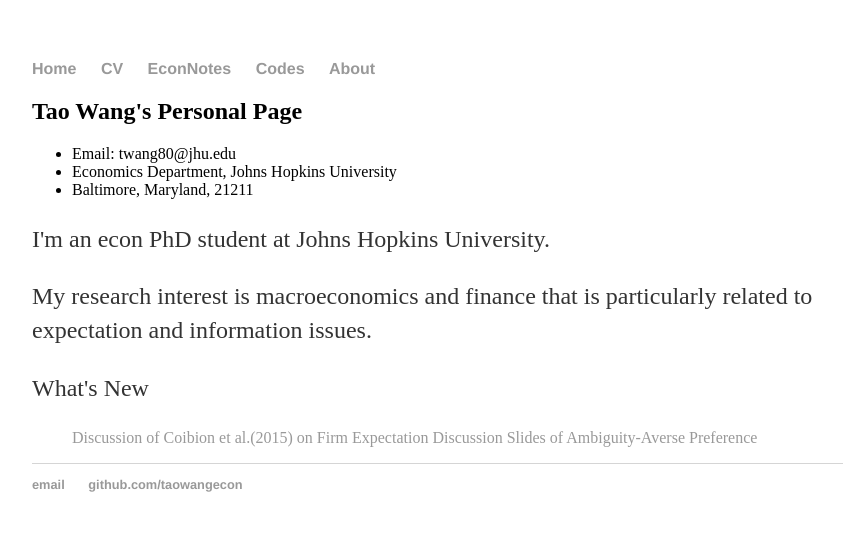
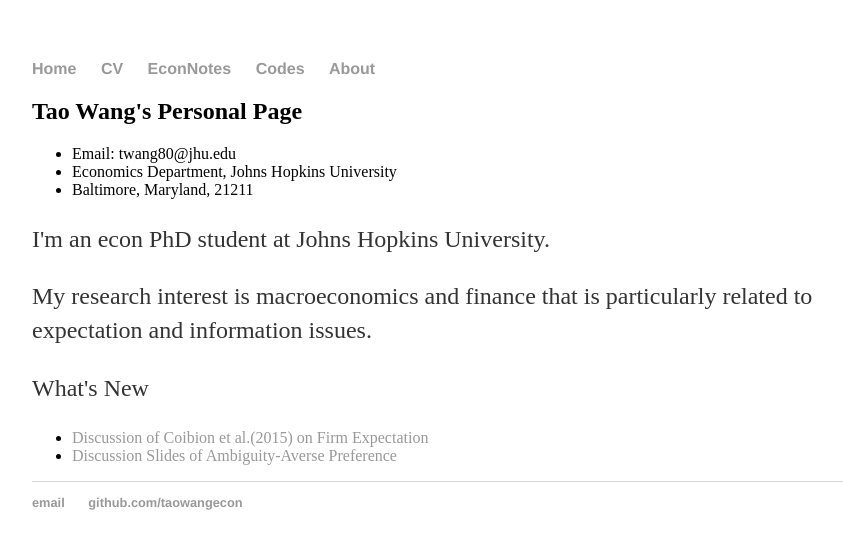
Before and after one commit to iworld1991/TaoWangEcon.github.io, a Jekyll site: the page built from index.html, in a window 1280 px wide. Shown: the top 549 px of the page, without its empty margins (160-1003 px from the left). Built offline with Jekyll 4.4.1, drawn with Linux system fonts in a browser that asks for light colours.

```diff
--- a/index.html
+++ b/index.html
@@ -14,7 +14,7 @@ title: Tao Wang's Personal Page
 
 	<p> What's New </p>
 	<ul>
-	<a href="/presentation/Expectation.pdf">Discussion of Coibion et al.(2015) on Firm Expectation</a>
-        <a href="/presentation/AmbiguitySlides.pdf">Discussion Slides of Ambiguity-Averse Preference</a>
+	<li><a href="/presentation/Expectation.pdf">Discussion of Coibion et al.(2015) on Firm Expectation</a></li>
+        <li><a href="/presentation/AmbiguitySlides.pdf">Discussion Slides of Ambiguity-Averse Preference</a></li>
 	</ul>
 </div><!-- /.blurb -->
```
